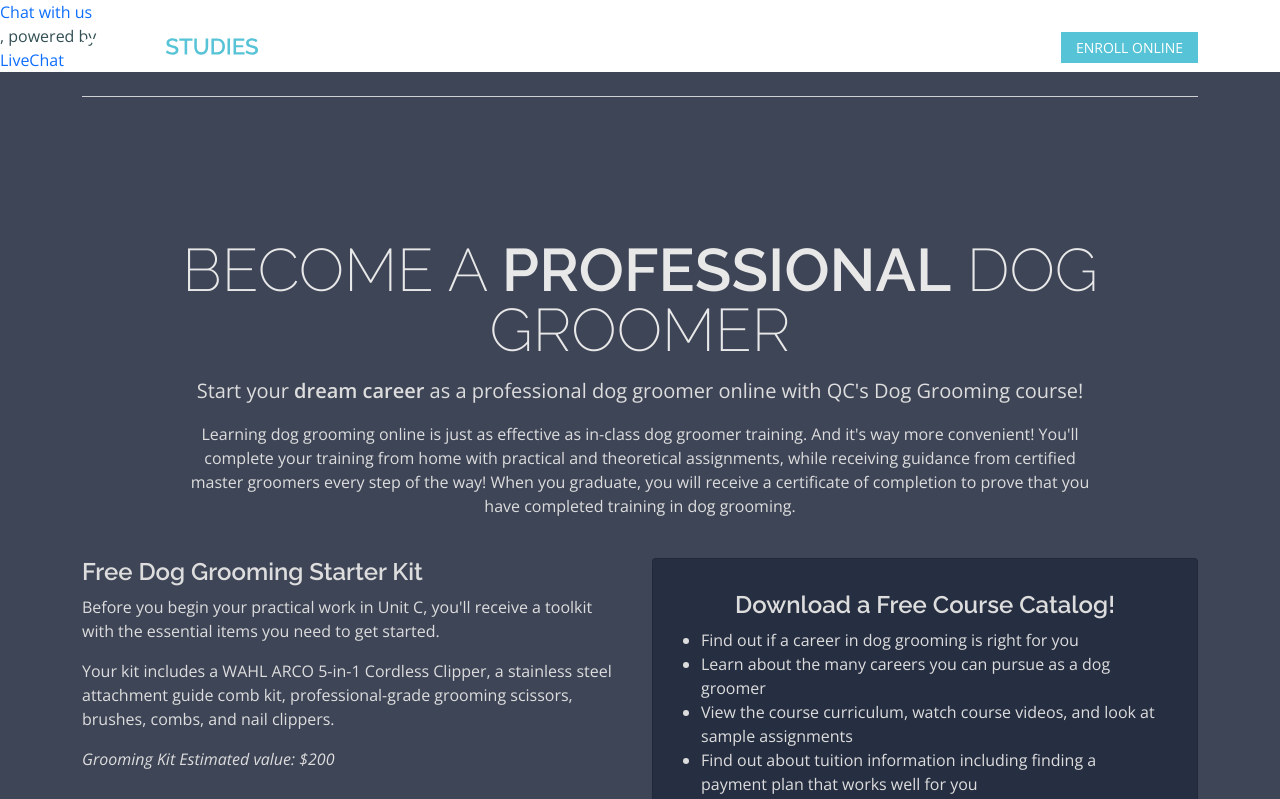
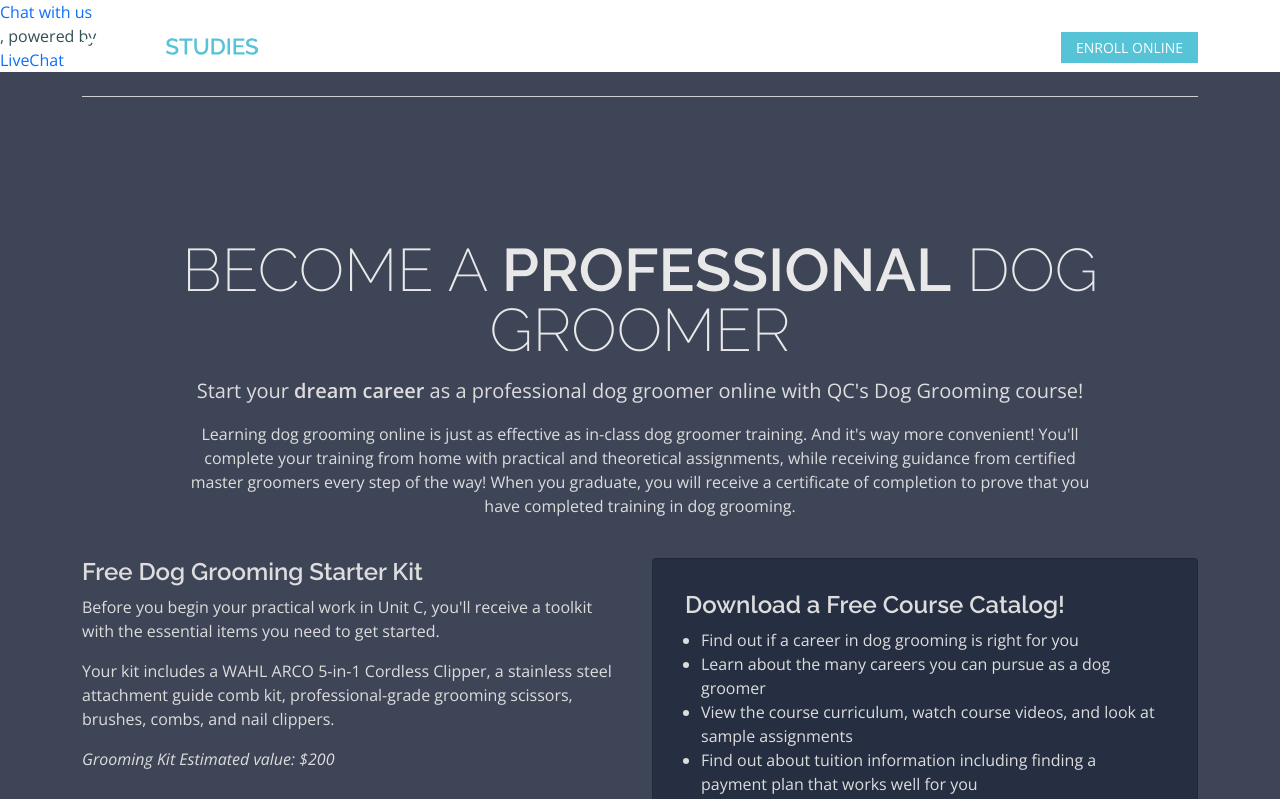
Before and after one commit to QCCareerSchool-Org/www.qcpetstudies.com, a Next.js app: page /dog-grooming-courses/become-professional-dog-groomer-rm in a window 1280 px wide. Shown: the top 799 px of the page. Built offline with nearby package versions, Linux system fonts and the light colour scheme; no server answers.

Commit message:
Fix layout of become goomer page
Add form dogs to a container

```diff
--- a/src/pages/dog-grooming-courses/become-professional-dog-groomer-rm.tsx
+++ b/src/pages/dog-grooming-courses/become-professional-dog-groomer-rm.tsx
@@ -47,7 +47,7 @@ const ProfessionalDogGroomerPage: NextPage = () => {
             <div className="col-12 col-lg-6 d-flex text-start">
               <div className="card bg-desaturated-blue">
                 <div className="card-body">
-                  <h3 className="text-center">Download a Free Course Catalog!</h3>
+                  <h3>Download a Free Course Catalog!</h3>
                   <ul className="no-indent">
                     <li>Find out if a career in dog grooming is right for you</li>
                     <li>Learn about the many careers you can pursue as a dog groomer</li>
@@ -127,7 +127,7 @@ const ProfessionalDogGroomerPage: NextPage = () => {
         </div>
       </section>
 
-      <div style={{ marginBottom: -56 }}>
+      <div className="container" style={{ marginBottom: -56 }}>
         <Image src={CourseCatalogImage} objectFit="contain" alt="Dog looking at you" className="zIndex100" />
       </div>
       <section className="bg-navy bg-desaturated-blue pt-3">
```
